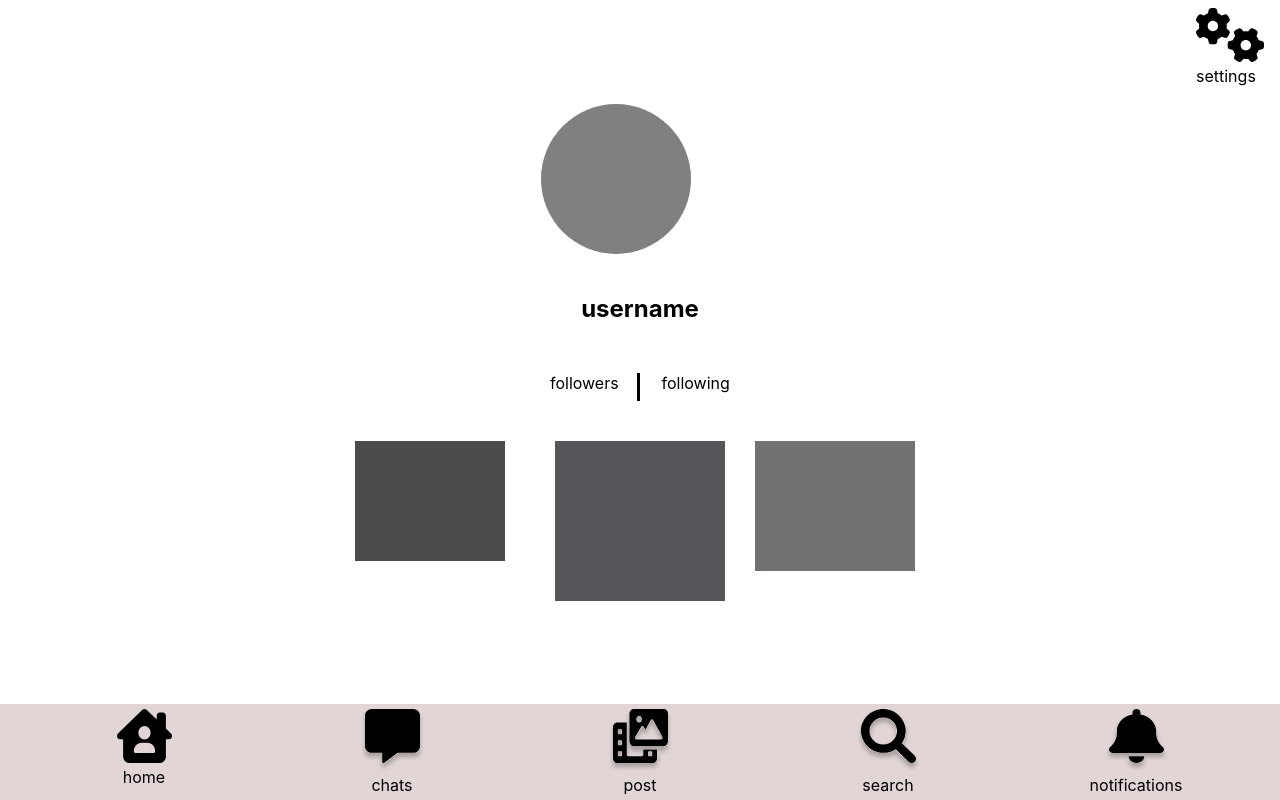
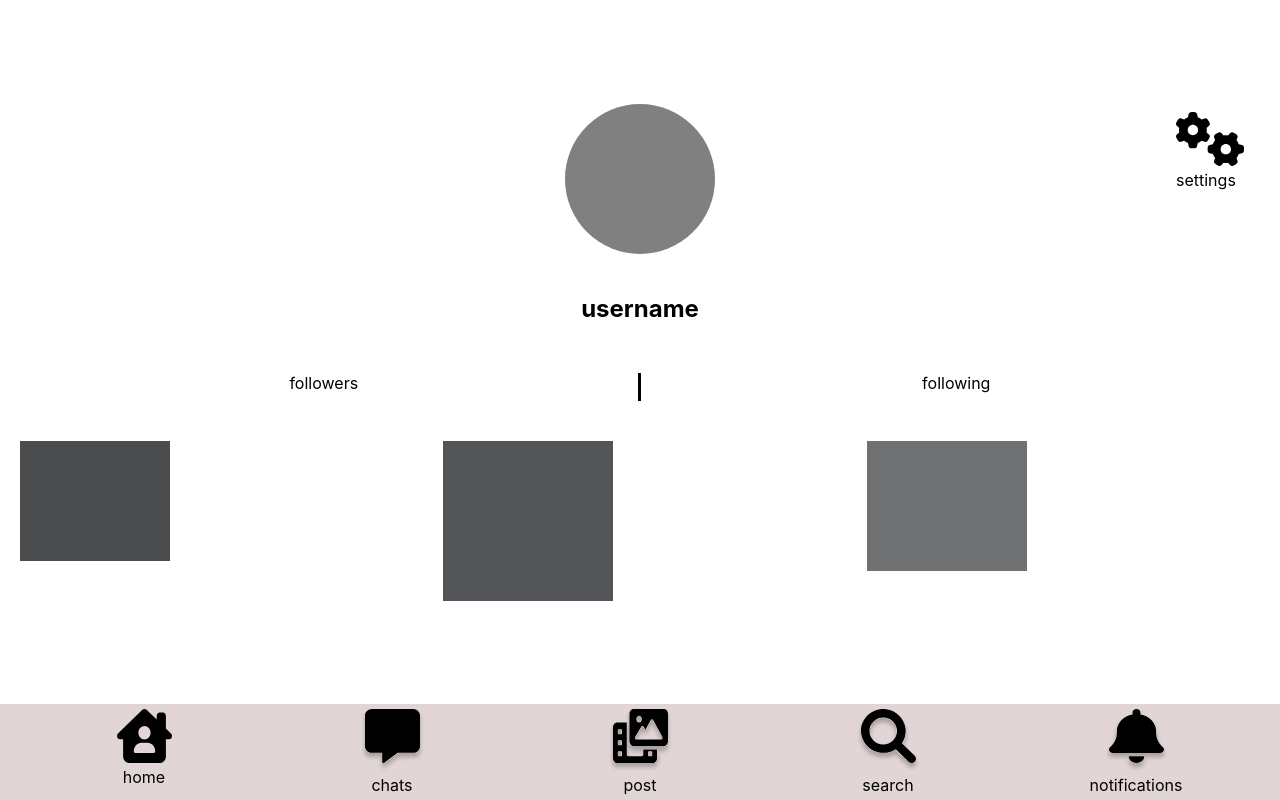
Before and after one commit to bharatrnair/socius-all, a React (Create React App) app: page /profile in a window 1280 px wide. Built offline with nearby package versions, Linux system fonts and the light colour scheme.

Commit message:
profile reponsive

```diff
--- a/src/components/Profile.css
+++ b/src/components/Profile.css
@@ -18,13 +18,13 @@
     height: 150px;
     width: 150px;
     border-radius: 50%;
-    /* margin: auto; */
+    margin: auto;
     /* margin-top: 65px; */
 
   }
   .profileSection{
     display: grid;
-    place-items: center;
+    /* place-items: center; */
     align-content: center;
     /* padding-bottom: 350px;  */
     gap: 40px;
@@ -82,6 +82,9 @@
     height: 130px;
     width: 160px;
   }
+  .profileSection-header{
+    position: relative;
+  }
   @media screen and (max-width: 560px) {
     .postSection{
       grid-template-rows: auto;
```
